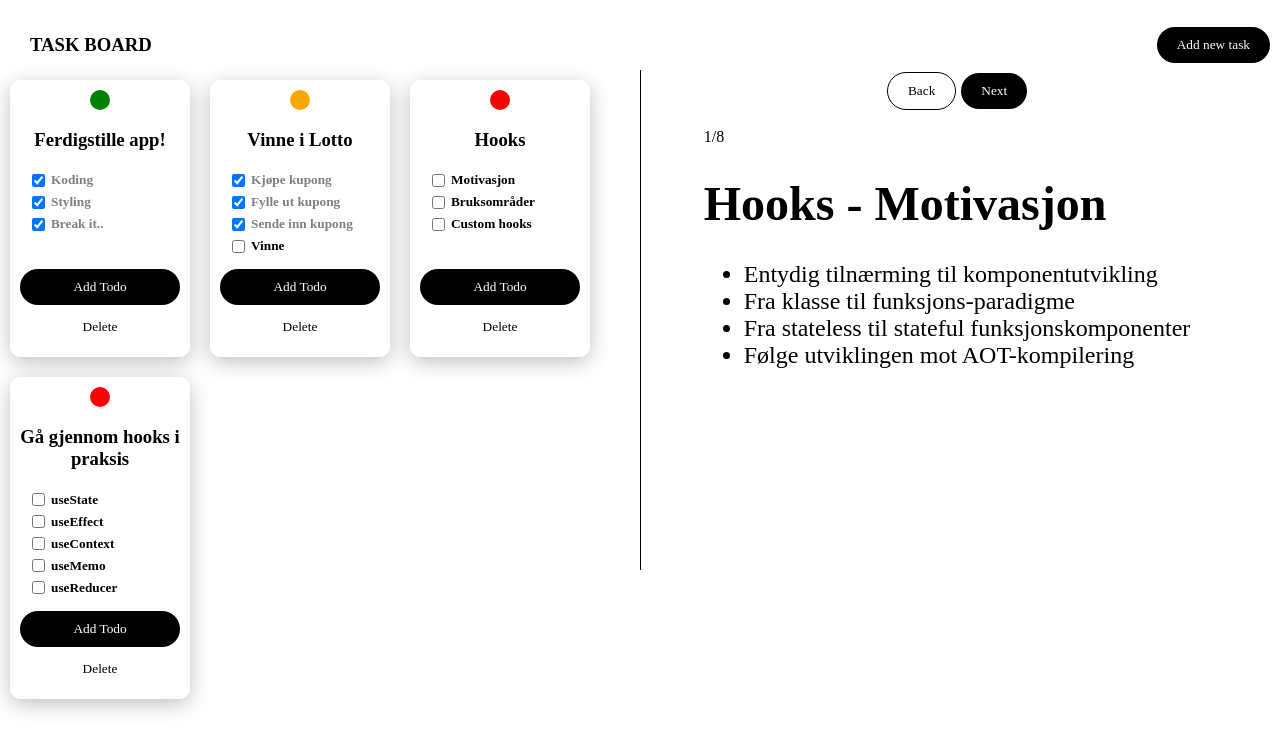
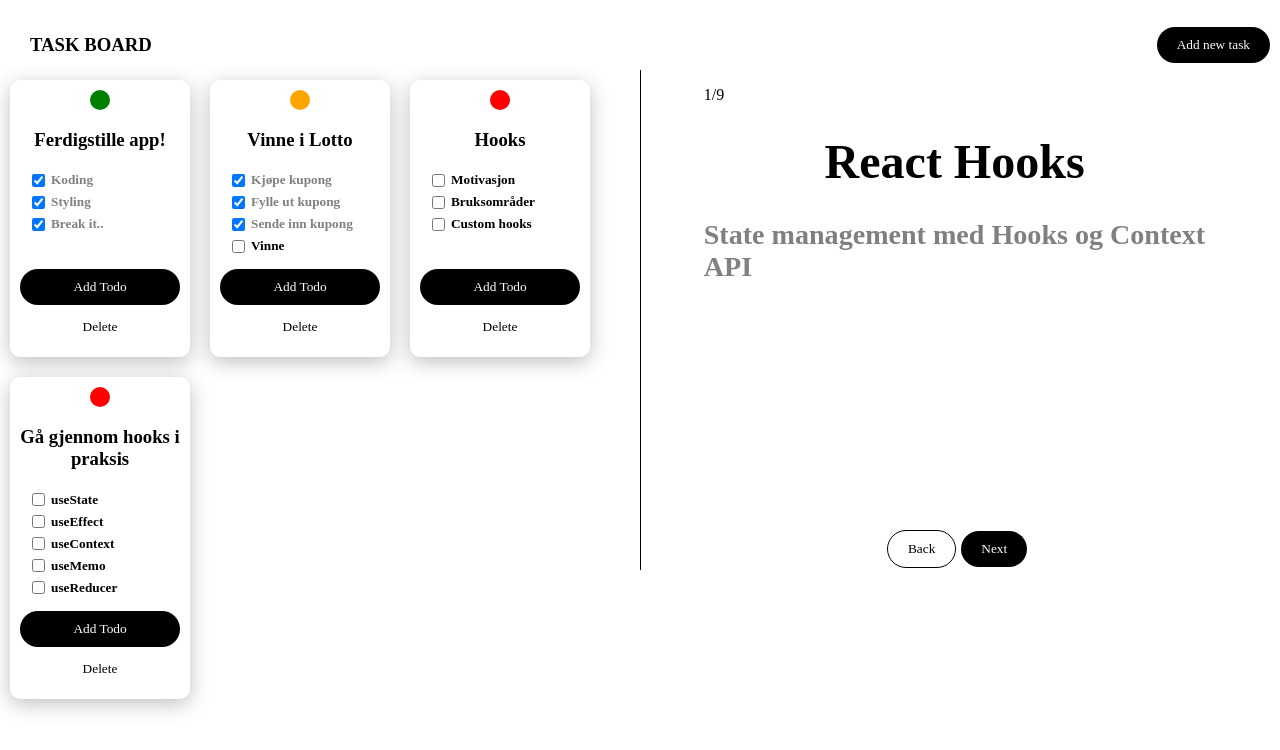
Before and after one commit to Discosmurf/todowithhooks, a Next.js app: page / in a window 1280 px wide. Shown: the top 750 px of the page. Built offline with nearby package versions, Linux system fonts and the light colour scheme; a web font is replaced by a local one.

Commit message:
More slides

```diff
--- a/components/Slides.js
+++ b/components/Slides.js
@@ -1,5 +1,5 @@
 import { useState } from 'react';
-import styled from 'styled-components';
+import styled, { css } from 'styled-components';
 import { Column, Row, Button } from './styles';
 import { slideContent } from '../store/Mockdata';
 
@@ -30,6 +30,13 @@ const Content = styled.div`
 
 const InfoHeading = styled.h1`
     margin: 30px 0;
+    ${props => props.align && css`text-align: center;`}
+`
+
+const InfoSubHeading = styled.h3`
+    margin: 10px 0;
+    ${props => props.align && css`text-align: center;`}
+    color: gray;
 `
 
 const Slides = () => {
@@ -42,19 +49,22 @@ const Slides = () => {
     }
     return (
         <InfoBoard>
+            <Content>
+            <p>{currentSlide + 1}/{slideContent.length}</p>
+            <InfoHeading align={slideContent[currentSlide].alignHeading}>
+                {slideContent[currentSlide].heading}
+            </InfoHeading>
+            <InfoSubHeading>
+                {slideContent[currentSlide].subHeading}
+            </InfoSubHeading>
+            <ul>
+                {slideContent[currentSlide].bullets.map(bullet => <li>{bullet}</li>)}
+            </ul>
+            </Content>
             <Row>
                 <Button secondary onClick={handleBack}>Back</Button>
                 <Button onClick={handleNext}>Next</Button>
             </Row>
-            <Content>
-            <p>{currentSlide + 1}/{slideContent.length}</p>
-            <InfoHeading>
-                {slideContent[currentSlide].heading}
-            </InfoHeading>
-            <ul>
-                {slideContent[currentSlide].bullets.map(bullet => <li>{bullet}</li>)}
-            </ul>
-            </Content>
         </InfoBoard>
     )
 }
--- a/components/Todo.js
+++ b/components/Todo.js
@@ -6,6 +6,7 @@ import { TodoItem, TodoText } from './styles';
 const Todo = ({ text, done, taskId, todoId }) => {
     const { dispatch } = useContext(TodoContext);
     const handleChange = () => {
+        console.log('ferwig');
         dispatch({
             type: TODO_ACTIONS.UPDATE_TODO,
             taskId,
--- a/store/Mockdata.js
+++ b/store/Mockdata.js
@@ -85,7 +85,13 @@ const dataFromServer = {
 
 export const slideContent = [
     {
-        heading: 'Hooks - Motivasjon',
+        heading: 'React Hooks',
+        alignHeading: 'center',
+        subHeading: 'State management med Hooks og Context API',
+        bullets: []
+    },
+    {
+        heading: 'Motivasjon',
         bullets: [
             'Entydig tilnærming til komponentutvikling',
             'Fra klasse til funksjons-paradigme',
@@ -94,7 +100,7 @@ export const slideContent = [
         ]
     },
     {
-        heading: 'Hooks - Bruksområder',
+        heading: 'Bruksområder',
         bullets: [
             'Gjenbruk av stateful logikk',
             'Kontroll på side effects',
@@ -104,7 +110,7 @@ export const slideContent = [
         ]
     },
     {
-        heading: 'Hooks - Custom hooks',
+        heading: 'Custom hooks',
         bullets: [
             'Hooks er funksjoner som alle kan utvikle',
             'Kan løse både generelle og spesielle oppgaver',
```
